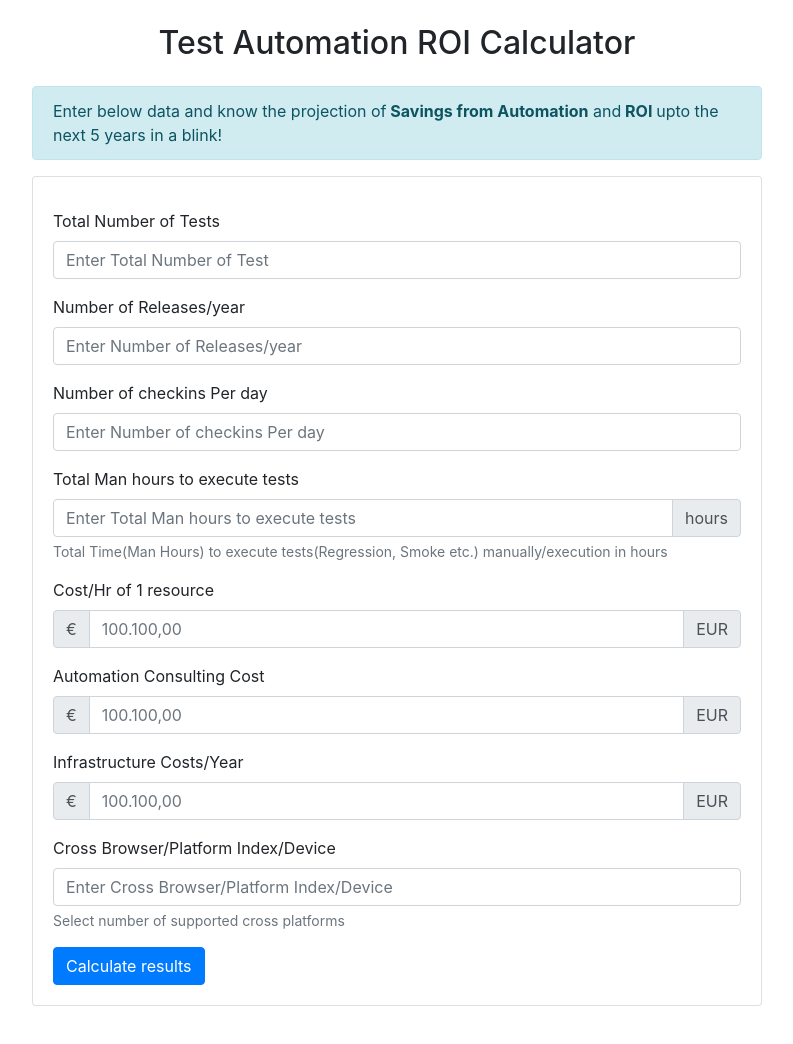
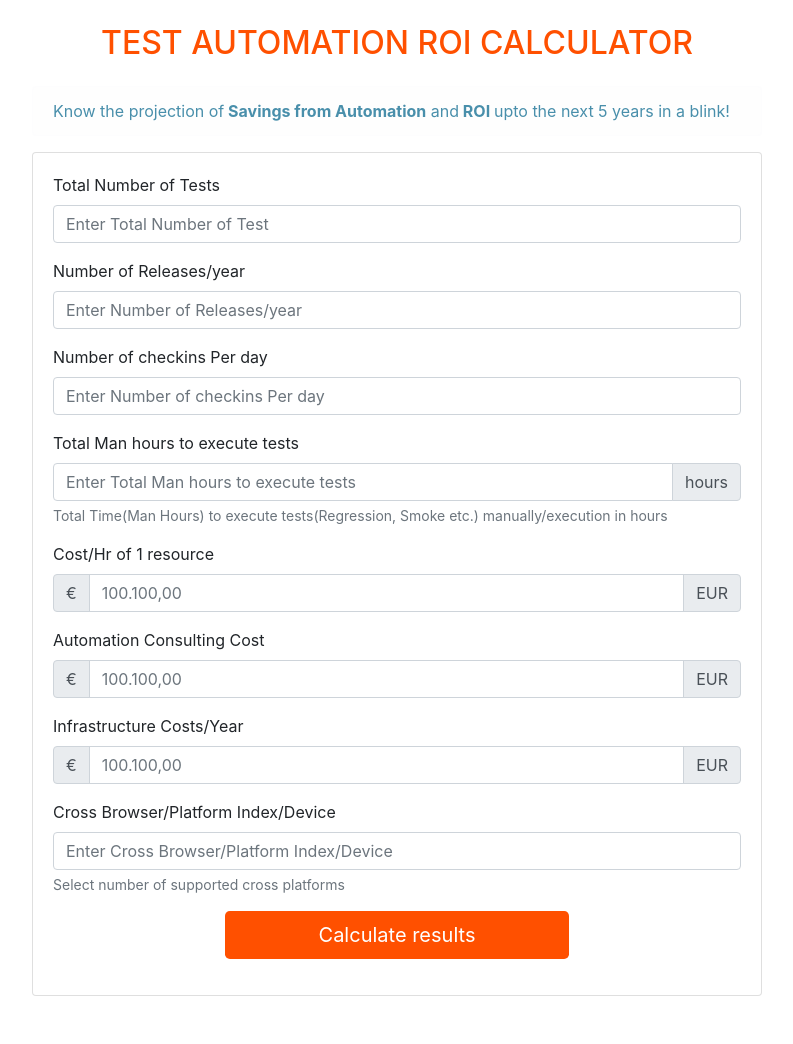
Before and after one commit to techneo1/test-automation-roi-calculator, a React (Create React App) app: page / in a window 1280 px wide. Shown: the top 1044 px of the page, without its empty margins (243-1036 px from the left). Built offline with nearby package versions, Linux system fonts and the light colour scheme.

Commit message:
UI improvements

```diff
--- a/src/App.scss
+++ b/src/App.scss
@@ -1,3 +1,18 @@
 th {
   text-align: center;
 }
+
+.btn {
+  color: rgb(255, 255, 255);
+  border-color: transparent;
+  background-color: rgb(255, 80, 0);
+}
+
+h2 {
+  color: #ff5000;
+  text-transform: uppercase;
+}
+
+.alert {
+  color: #498fab;
+}
--- a/src/App.tsx
+++ b/src/App.tsx
@@ -6,22 +6,24 @@ export default function App() {
       <h2 className="text-center m-4">Test Automation ROI Calculator</h2>
       {/* <p className="text-center">some description goes here...</p> */}
       <div className="row mb-5">
-        <div className="col-md-2">
-
-        </div>
+        <div className="col-md-2"></div>
         <div className="col-12 col-md-9 col-xl-8 center">
-          <div className="alert alert-info" role="alert">
+          {/* <p className="fancy-title">
             Enter below data and know the projection of
               <strong> Savings from Automation</strong> and
                   <strong> ROI </strong>
               upto the next 5 years in a blink!
-            </div>
+          </p> */}
+          <div className="alert alert-light">
+            Know the projection of
+              <strong> Savings from Automation</strong> and
+                  <strong> ROI </strong>
+              upto the next 5 years in a blink!
+                </div>
+
           <div className="card">
             {/* <h4 className="card-header">1. Calculate ROI</h4> */}
             <div className="card-body">
-              <h5 className="card-title">
-
-              </h5>
               <form>
                 <div className="form-group">
                   <label htmlFor="totalNumberOfTests">Total Number of Tests</label>
@@ -115,7 +117,10 @@ export default function App() {
                     placeholder="Enter Cross Browser/Platform Index/Device" />
                   <small id="numberOfCrossPlatformsHelp" className="form-text text-muted">Select number of supported cross platforms</small>
                 </div>
-                <button type="submit" className="btn btn-primary text-center">Calculate results</button>
+
+                <div className="form-group text-center">
+                  <button type="submit" className="btn btn-lg col-6 mx-auto">Calculate results</button>
+                </div>
               </form>
             </div>
           </div>
```
